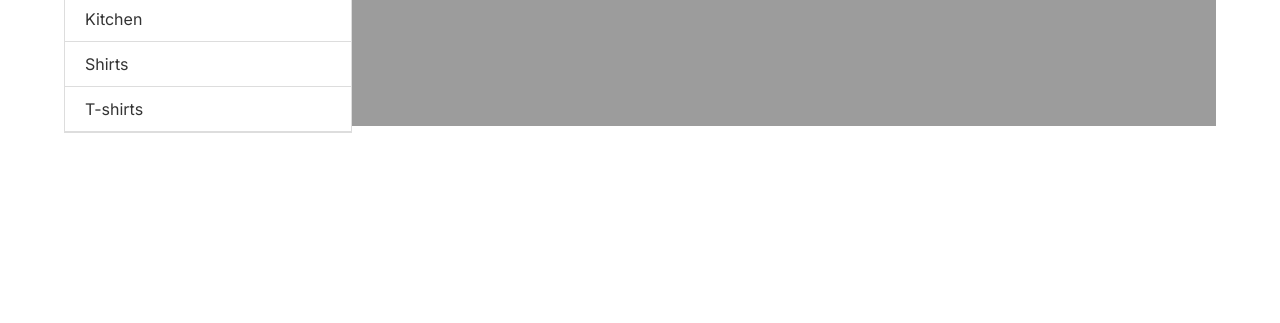
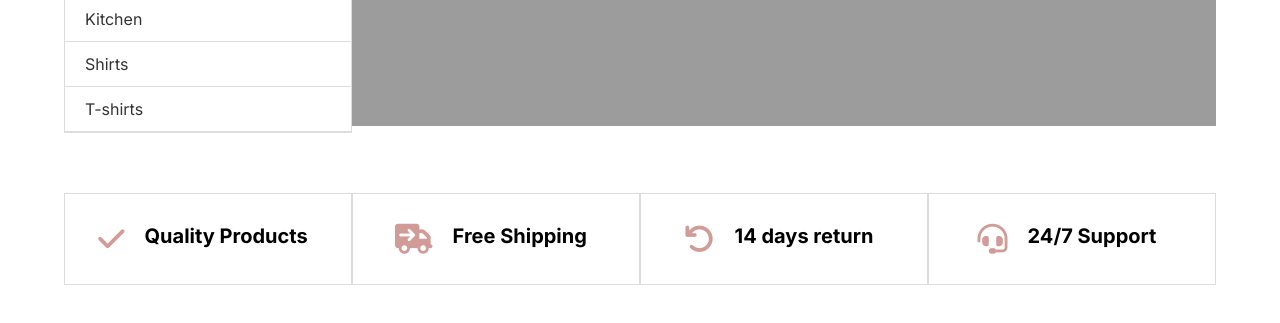
Before and after one commit to aabidproo/e-commerce-02, a plain HTML site: page index.html in a window 1280 px wide. Shown: the part 445-768 px from the top of the page. Drawn offline with Linux system fonts and the light colour scheme.

Commit message:
Feature Section Added

```diff
--- a/index.html
+++ b/index.html
@@ -104,6 +104,46 @@
 
         </div>
 
+        <div class="wrapper next-row">
+
+            <div class="wid-25 arrange-left">
+                <div class="feature-point">
+                    <span class="icon-text-wrap">
+                        <i class="fa-sharp fa-solid fa-check"></i>
+                        <span>Quality Products</span>
+                    </span>
+                </div>
+            </div>
+
+            <div class="wid-25 arrange-left">
+                <div class="feature-point">
+                    <span class="icon-text-wrap">
+                        <i class="fa-sharp fa-solid fa-truck-arrow-right"></i>
+                        <span>Free Shipping</span>
+                    </span>
+                </div>
+            </div>
+
+            <div class="wid-25 arrange-left">
+                <div class="feature-point">
+                    <span class="icon-text-wrap">
+                        <i class="fa-sharp fa-solid fa-arrow-rotate-left"></i>
+                        <span>14 days return</span>
+                    </span>
+                </div>
+            </div>
+
+            <div class="wid-25 arrange-left">
+                <div class="feature-point">
+                    <span class="icon-text-wrap">
+                        <i class="fa-sharp fa-solid fa-headset"></i>
+                        <span>24/7 Support</span>
+                    </span>
+                </div>
+            </div>
+
+        </div>
+
     </div>
 </body>
 
--- a/styles.css
+++ b/styles.css
@@ -195,3 +195,28 @@
     margin: 10px;
     cursor: pointer;
 }
+
+/* Features Section */
+.feature-point {
+    border: 1px solid #ddd;
+    margin-top: 60px;
+    margin-bottom: 60px;
+    /* margin-right: 20px; */
+}
+
+.icon-text-wrap {
+    padding: 30px;
+    display: flex;
+    justify-content: center;
+}
+
+.feature-point i {
+    font-size: 30px;
+    color: #d19c97;
+}
+
+.feature-point span {
+    font-size: 20px;
+    padding-left: 20px;
+    font-weight: 700;
+}
```
